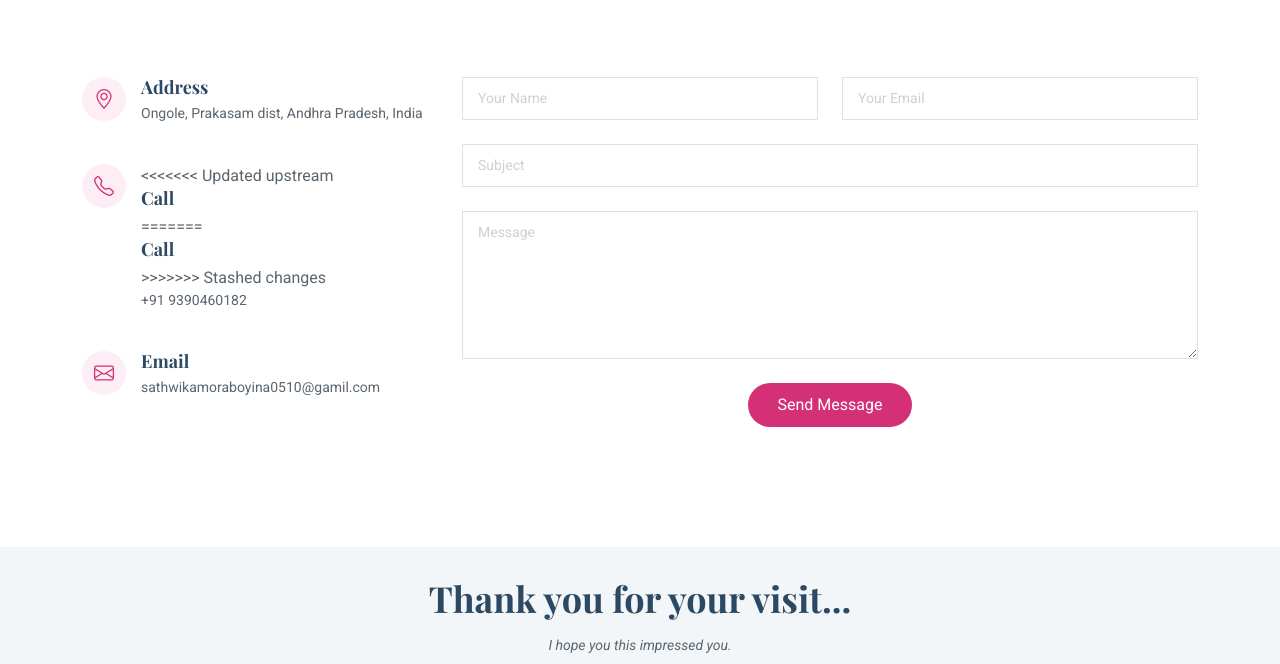
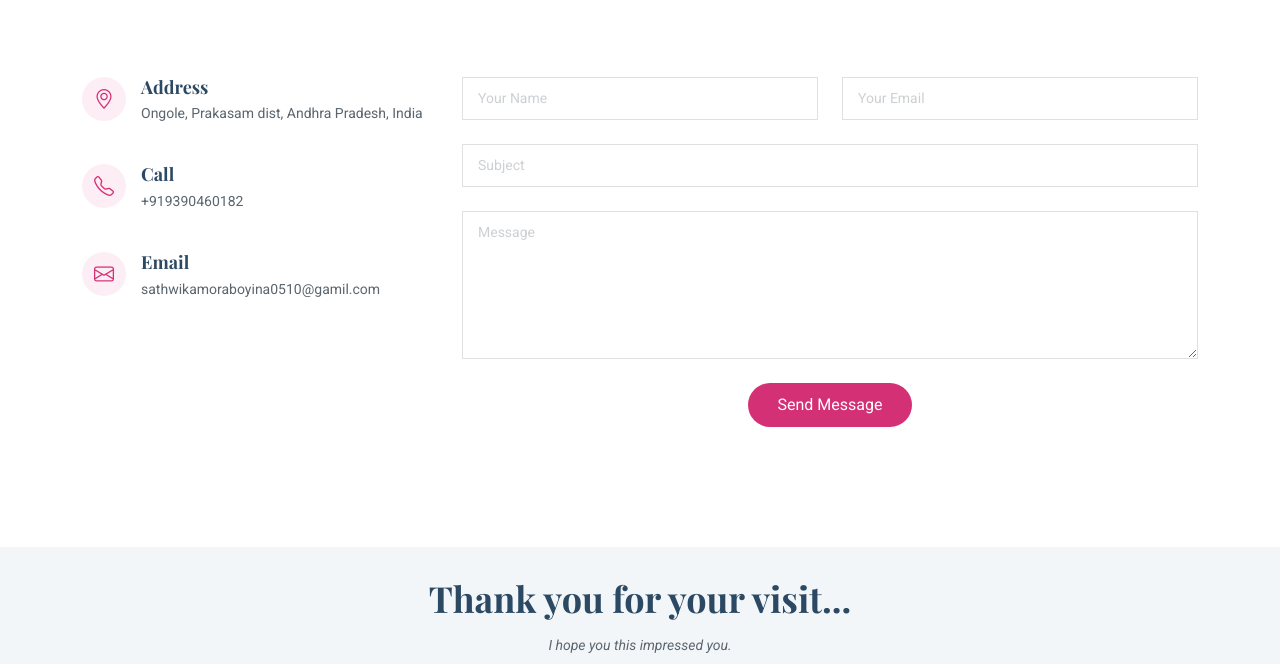
Before and after one commit to SathwikaMoraboyina/My-Resume, a plain HTML site: page index.html in a window 1280 px wide. Shown: the part 4617-5281 px from the top of the page. Drawn offline with nearby package versions, Linux system fonts and the light colour scheme; a web font is replaced by a local one.

Commit message:
Update index.html

```diff
--- a/index.html
+++ b/index.html
@@ -334,12 +334,8 @@ With a solid educational background in MPC (Mathematics, Physics, and Chemistry)
             <div class="info-item d-flex" data-aos="fade-up" data-aos-delay="300">
               <i class="bi bi-telephone flex-shrink-0"></i>
               <div>
-<<<<<<< Updated upstream
                 <h3>Call</h3>
-=======
-                <h3>Call </h3>
->>>>>>> Stashed changes
-                <p>+91 9390460182</p>
+                <p>+919390460182</p>
               </div>
             </div><!-- End Info Item -->
 
```
